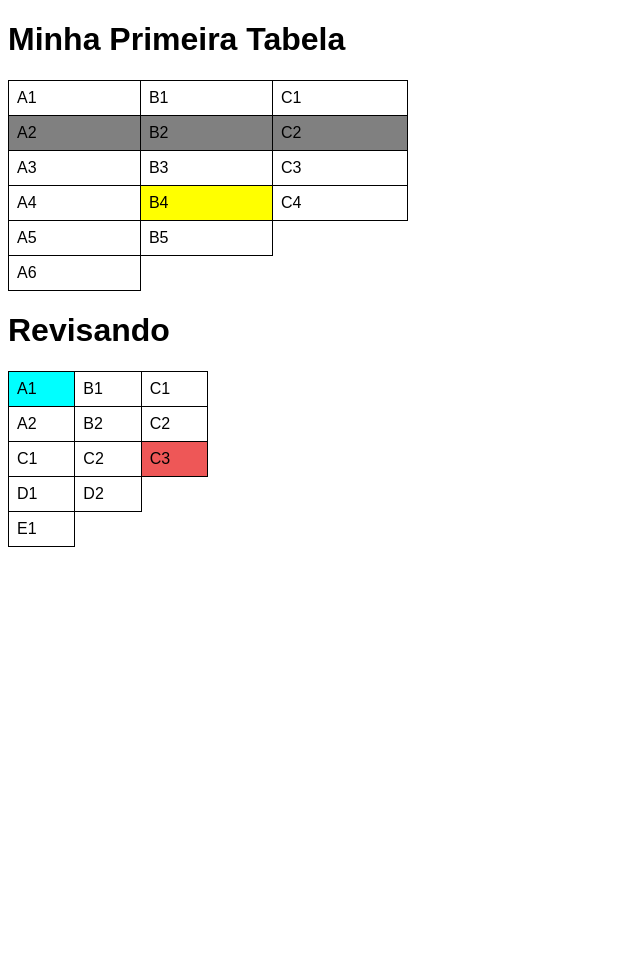
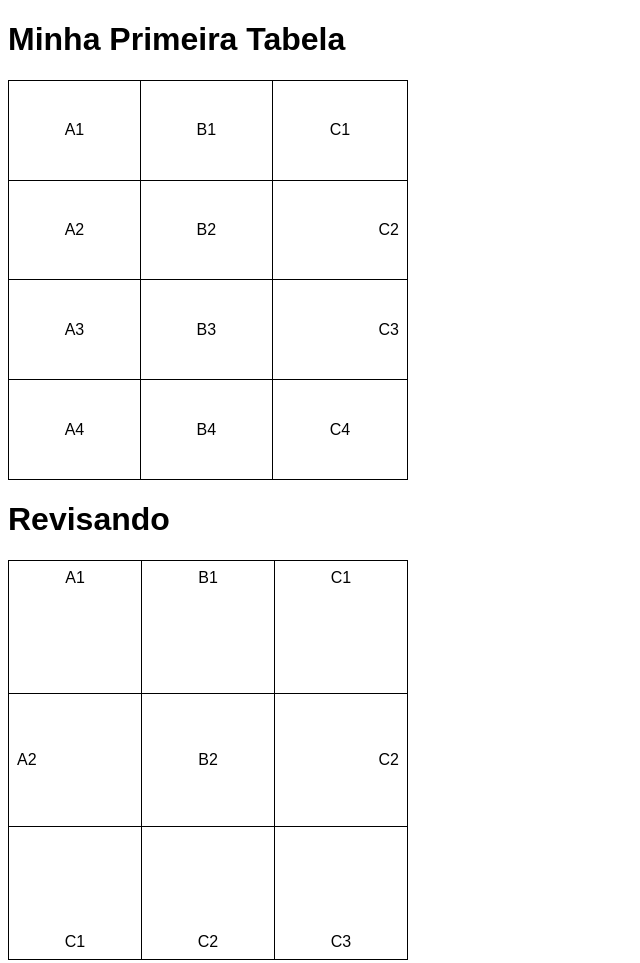
Before and after one commit to vitor-vascon/html-css, a plain HTML site: page exercicios/ex023/index.html in a window 1280 px wide. Shown: the whole page, without its empty margins (0-640 px from the left). Before the commit the page ends 800 px from the top, so only its background shows below. Drawn offline with Linux system fonts and the light colour scheme.

Commit message:
Atualizei meu exercicio

```diff
--- a/exercicios/ex023/index.html
+++ b/exercicios/ex023/index.html
@@ -12,34 +12,42 @@
 
         table {
             width: 400px;
+            height: 400px;
             border-collapse: collapse;
-        }
-
-        table.normal {
-            width: 200px;
-
-        }
-
-        td.normal {
-            background-color: aqua;
-        }
-
-        td.red {
-            background-color: rgba(232, 29, 29, 0.742);
-        }
-
-        tr.linha {
-            background-color: gray;
         }
 
         td {
             border: 1px solid black;
             padding: 8px;
+            text-align: center; /*-- Alinhamento Horizontal */
+            vertical-align:  middle;
         }
 
-        td.dado {
-            background-color: yellow;
+        .numero {
+            text-align: right;
         }
+
+        table.normal {
+            width: 400px;
+            height: 400px;
+        }
+
+        td.top {
+          vertical-align: top;
+        }
+
+        td.left {
+            text-align: left;
+        }
+
+        td.right {
+            text-align: right;
+        }
+
+        td.bottom {
+            vertical-align: bottom;
+        }
+
     </style>
 </head>
 <body>
@@ -57,53 +65,41 @@
             <td>B1</td>
             <td>C1</td>
         </tr>
-        <tr class="linha"> <!-- Segunda Linha -->
+        <tr> <!-- Segunda Linha -->
             <td>A2</td>
             <td>B2</td>
-            <td>C2</td>
+            <td class="numero">C2</td>
         </tr>
         <tr> <!-- Terceira Linha -->
             <td>A3</td>
             <td>B3</td>
-            <td>C3</td>
+            <td class="numero">C3</td>
         </tr>
         <tr> <!-- Quarta Linha -->
             <td>A4</td>
-            <td class="dado">B4</td>
+            <td>B4</td>
             <td>C4</td>
         </tr>
+
+    </table>
+    <h1>Revisando</h1>
+    <table>
         <tr>
-            <td>A5</td>
-            <td>B5</td>
+            <td class="top">A1</td>
+            <td class="top">B1</td>
+            <td class="top">C1</td>
         </tr>
         <tr>
-            <td>A6</td>
-        </tr>
-    </table>
-    <h1>Revisando</h1>
-    <table class="normal">
-        <tr class="normal">
-            <td class="normal">A1</td>
-            <td>B1</td>
-            <td>C1</td>
+            <td class="left">A2</td>
+            <td>B2</td>
+            <td class="right">C2</td>
         </tr>
         <tr>
-            <td>A2</td>
-            <td>B2</td>
-            <td>C2</td>
+            <td class="bottom">C1</td>
+            <td class="bottom">C2</td>
+            <td class="bottom">C3</td>
         </tr>
-        <tr>
-            <td>C1</td>
-            <td>C2</td>
-            <td class="red">C3</td>
-        </tr>
-        <tr>
-            <td>D1</td>
-            <td>D2</td>
-        </tr>
-        <tr>
-            <td>E1</td>
-        </tr>
+
     </table>
 </body>
 </html>
```
